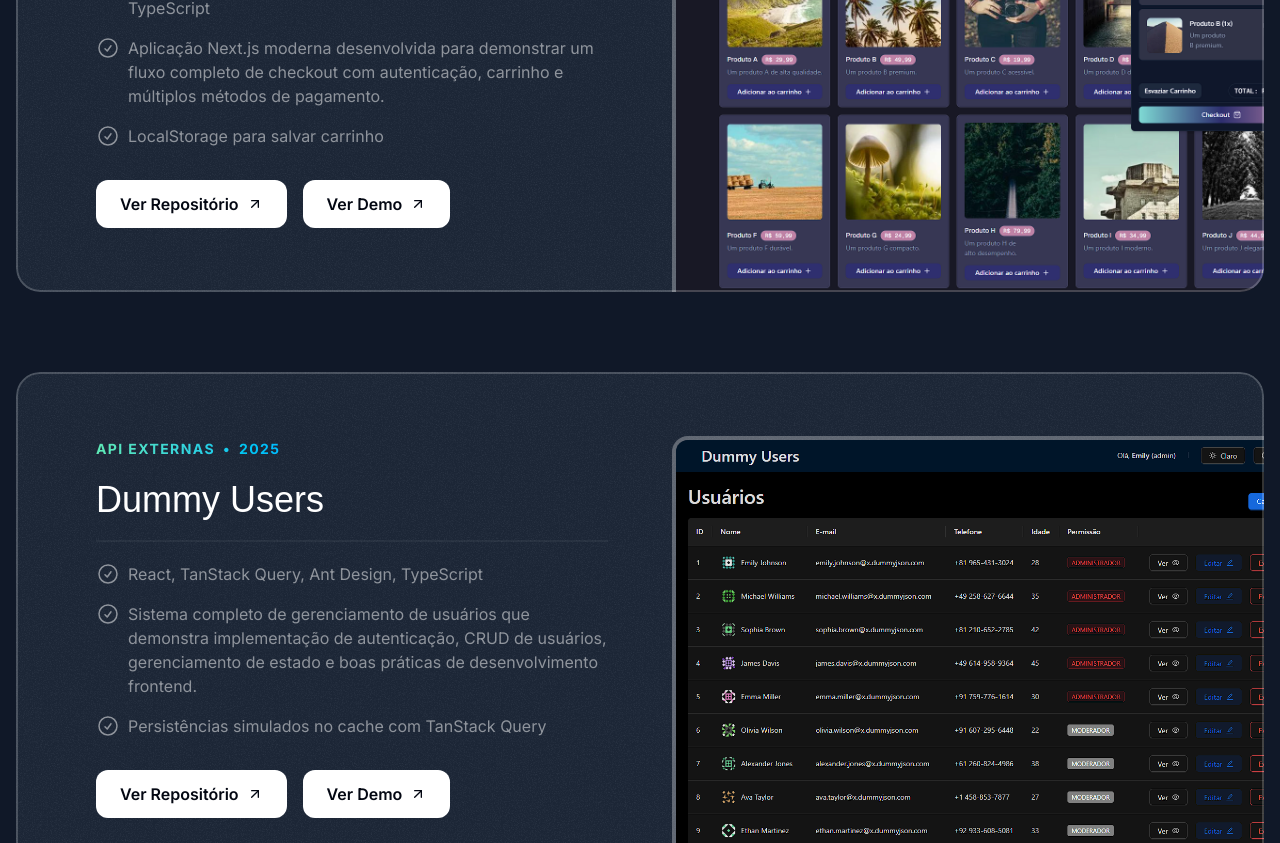
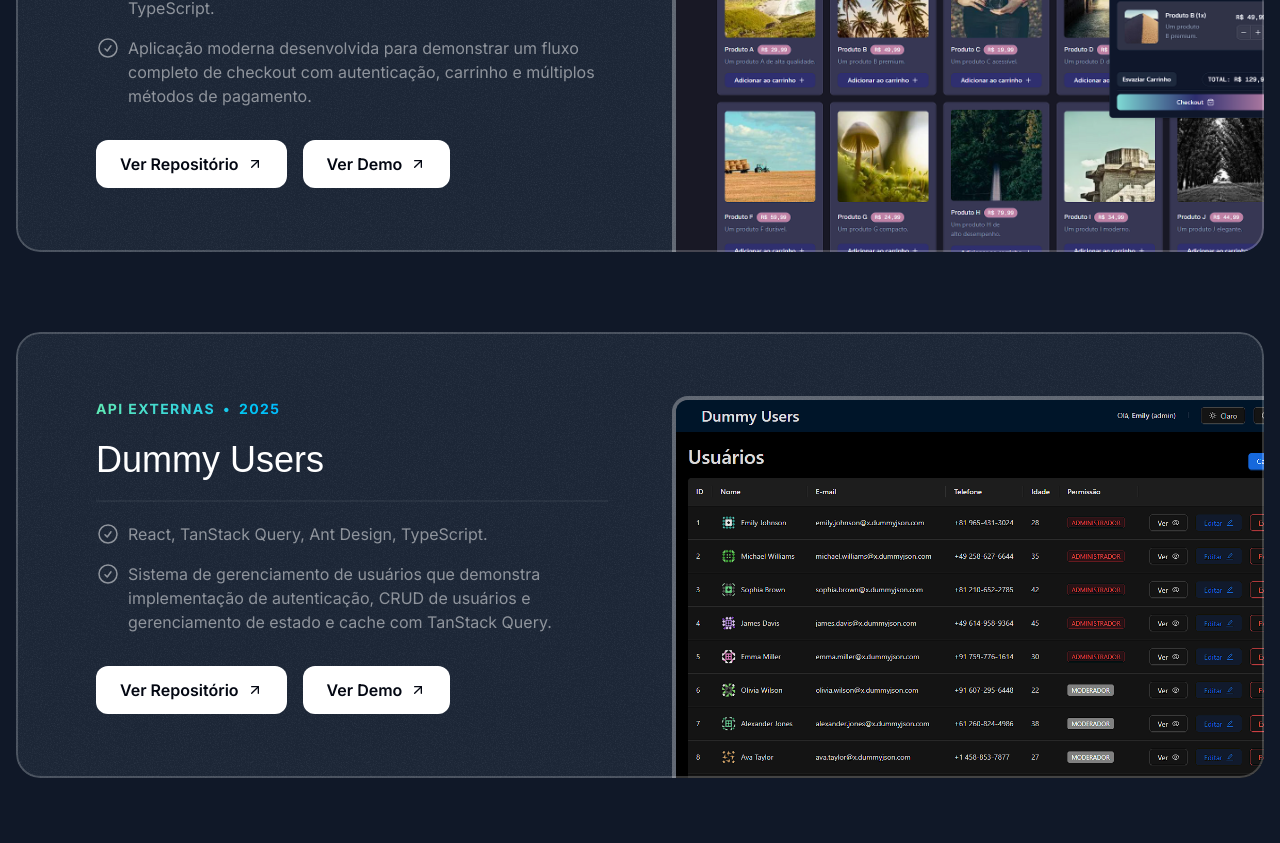
Before and after one commit to marquesmaycon/my-portfolio-2.0, a Next.js app: page / in a window 1280 px wide. Shown: the part 1440-2283 px from the top of the page. Built offline with nearby package versions, Linux system fonts and the light colour scheme; a web font is replaced by a local one.

Commit message:
refactor: improve project descriptions and adjust button heights in Projects section

```diff
--- a/components/sections/projects.tsx
+++ b/components/sections/projects.tsx
@@ -16,12 +16,11 @@ const portfolioProjects = [
     year: "2025",
     title: "Marketplace Next.js",
     topics: [
-      { title: "React, Next, TanStack Query & Form, Shadcn UI, Tailwind CSS, TypeScript" },
+      { title: "React, Next, TanStack Query & Form, Shadcn UI, Tailwind CSS, TypeScript." },
       {
         title:
-          "Aplicação Next.js moderna desenvolvida para demonstrar um fluxo completo de checkout com autenticação, carrinho e múltiplos métodos de pagamento.",
+          "Aplicação moderna desenvolvida para demonstrar um fluxo completo de checkout com autenticação, carrinho e múltiplos métodos de pagamento.",
       },
-      { title: "LocalStorage para salvar carrinho" },
     ],
     demo: "https://marketplace-nextjs.mklly.com.br/",
     repository: "https://github.com/marquesmaycon/marketplace-nextjs",
@@ -32,12 +31,11 @@ const portfolioProjects = [
     year: "2025",
     title: "Dummy Users",
     topics: [
-      { title: "React, TanStack Query, Ant Design, TypeScript" },
+      { title: "React, TanStack Query, Ant Design, TypeScript." },
       {
         title:
-          "Sistema completo de gerenciamento de usuários que demonstra implementação de autenticação, CRUD de usuários, gerenciamento de estado e boas práticas de desenvolvimento frontend.",
+          "Sistema de gerenciamento de usuários que demonstra implementação de autenticação, CRUD de usuários e gerenciamento de estado e cache com TanStack Query.",
       },
-      { title: "Persistências simulados no cache com TanStack Query" },
     ],
     demo: "https://dummy-users.mklly.com.br/",
     repository: "https://github.com/marquesmaycon/dummy-users",
@@ -54,11 +52,7 @@ const portfolioProjects = [
       },
       {
         title:
-          "Um sistema completo de rastreamento de hábitos. Organize sua rotina, acompanhe seu progresso e construa hábitos saudáveis de forma eficiente e visual.",
-      },
-      {
-        title:
-          "Adicione hábitos, configure o dia da semana, acompanhe seu progresso no formato de calendário, dados persistidos no banco de dados.",
+          "Um sistema de rastreamento de hábitos. Adicione hábitos, configure o dia da semana, acompanhe seu progresso, dados persistidos no banco de dados.",
       },
     ],
     demo: "https://habit-tracker.mklly.com.br/",
@@ -72,11 +66,11 @@ const portfolioProjects = [
     topics: [
       {
         title:
-          "Next.js, Turborepo, PostgreSQL, Prisma ORM, Fastify, Node, Shadcn/ui, Tailwind CSS, TypeScript",
+          "Next.js, Turborepo, PostgreSQL, Prisma ORM, Fastify, Node, Shadcn/ui, Tailwind CSS, TypeScript.",
       },
       {
         title:
-          "Um boilerplate completo para SaaS multi-tenant com autenticação robusta e sistema de autorização baseado em RBAC (Role-Based Access Control). Desenvolvido com as melhores práticas e arquitetura monorepo para máxima escalabilidade e reutilização de código.",
+          "SaaS multi-tenant com autenticação robusta e sistema de autorização baseado em RBAC (Role-Based Access Control). Desenvolvido com as melhores práticas e arquitetura monorepo para máxima escalabilidade e reutilização de código.",
       },
     ],
     repository: "https://github.com/marquesmaycon/next-saas-rbac",
@@ -120,14 +114,15 @@ export function Projects() {
                           className="flex gap-2 text-sm md:text-base text-white/50"
                         >
                           <CheckCircle className="size-5 md:size-6 shrink-0" />
-                          <span>{result.title}</span>
+                          <span className="line-clamp-3 md:line-clamp-none">{result.title}</span>
                         </li>
                       ))}
                     </ul>
+
                     <a href={repository} target="_blank" className="mr-4">
                       <button
                         type="button"
-                        className="bg-white text-gray-950 h-12 w-full px-6 md:w-auto rounded-xl font-semibold inline-flex items-center justify-center gap-2 mt-8 cursor-pointer hover:bg-white/70 transition-colors duration-300"
+                        className="bg-white text-gray-950 h-11 md:h-12 w-full px-6 md:w-auto rounded-xl font-semibold inline-flex items-center justify-center gap-2 mt-8 cursor-pointer hover:bg-white/70 transition-colors duration-300"
                       >
                         <span>Ver Repositório</span>
                         <ArrowUpRight className="size-4" />
@@ -137,7 +132,7 @@ export function Projects() {
                       <a href={demo} target="_blank">
                         <button
                           type="button"
-                          className="bg-white text-gray-950 h-12 w-full px-6 md:w-auto rounded-xl font-semibold inline-flex items-center justify-center gap-2 mt-8 cursor-pointer hover:bg-white/70 transition-colors duration-300"
+                          className="bg-white text-gray-950 h-11 md:h-12 w-full px-6 md:w-auto rounded-xl font-semibold inline-flex items-center justify-center gap-2 mt-4 md:mt-8 cursor-pointer hover:bg-white/70 transition-colors duration-300"
                         >
                           <span>Ver Demo</span>
                           <ArrowUpRight className="size-4" />
```
